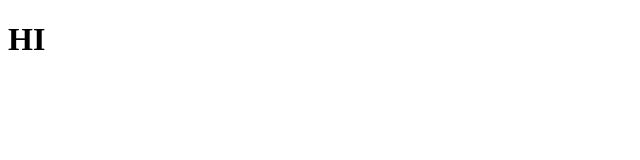
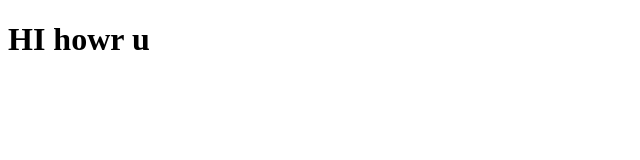
Before and after one commit to dhanudj2006/myresume, a plain HTML site: page index.html in a window 1280 px wide. Shown: the whole page, without its empty margins (0-640 px from the left). Drawn offline with Linux system fonts and the light colour scheme.

Commit message:
second commit

```diff
--- a/index.html
+++ b/index.html
@@ -5,6 +5,6 @@
     <title>::MY RESUME</title>
   </head>
   <body>
-    <h1> HI </h1>
+    <h1> HI howr u</h1>
   </body>
 </html>
```
